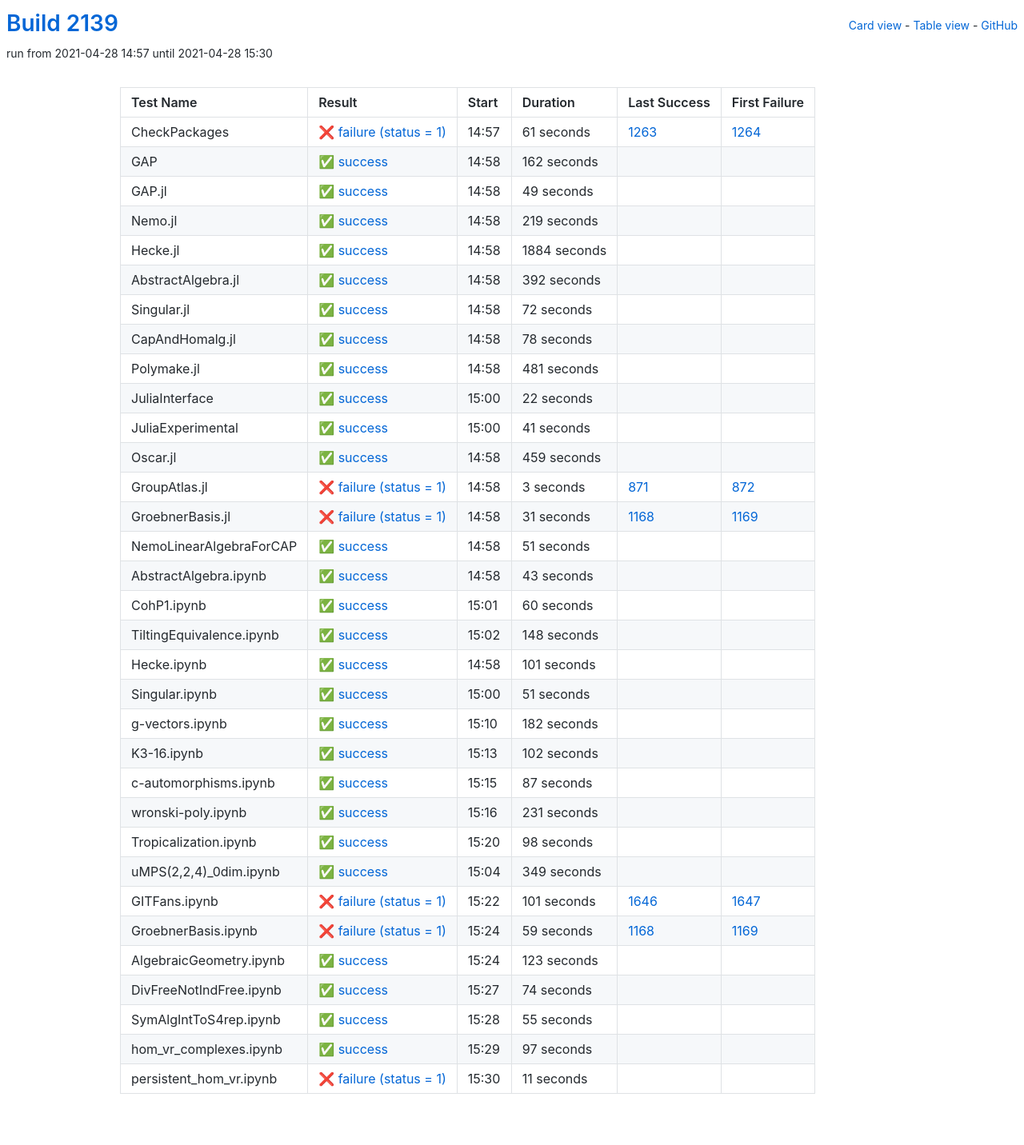
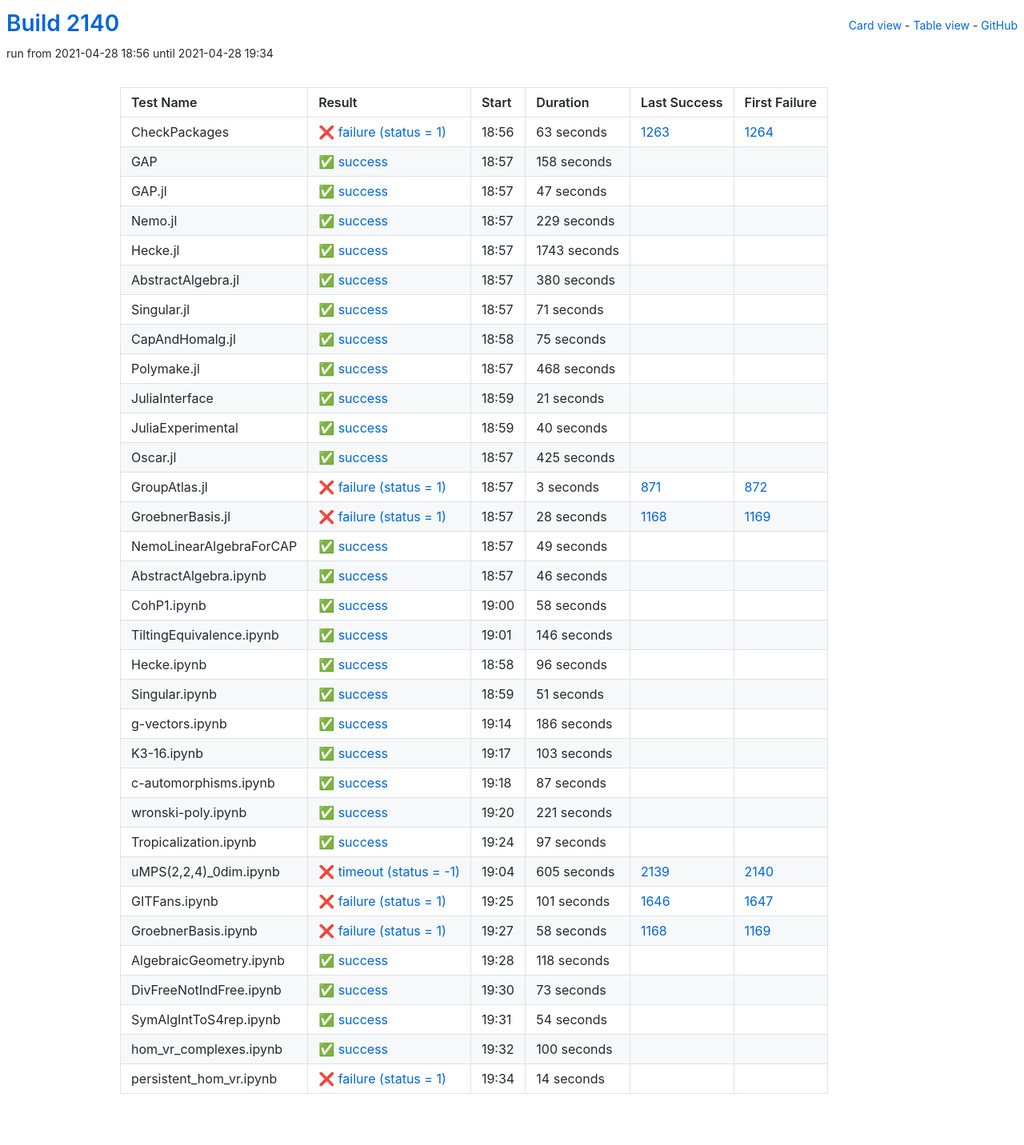
Before and after one commit to oscar-system/oscar-ci-status-stable, a Jekyll site: the page built from table.html, in a window 1280 px wide. Shown: the whole page at 80% size. Built offline with Jekyll 4.4.1, drawn with Linux system fonts in a browser that asks for light colours.

Commit message:
Build #2140

```diff
--- a/_data/ci.yml
+++ b/_data/ci.yml
@@ -1,6 +1,6 @@
 ---
-build: 2139
-build_url: https://oscarci.mathematik.uni-kl.de/job/oscar-stable/2139/
+build: 2140
+build_url: https://oscarci.mathematik.uni-kl.de/job/oscar-stable/2140/
 job: oscar-stable
 organization: oscar-system
 repo: oscar-ci-status-stable
@@ -8,152 +8,152 @@ repourl: https://github.com/oscar-system/oscar-ci-status-stable
 tests:
 - name: CheckPackages
   id: checkpackages
-  log: https://oscarci.mathematik.uni-kl.de/job/oscar-stable/2139/artifact/logs/build-2139/CheckPackages.log
-  start: 2021-04-28 14:57
+  log: https://oscarci.mathematik.uni-kl.de/job/oscar-stable/2140/artifact/logs/build-2140/CheckPackages.log
+  start: 2021-04-28 18:56
   success: false
   exitcode: 1
   status: failure
-  duration: 61
+  duration: 63
   last_success: 1263
   last_success_url: https://oscarci.mathematik.uni-kl.de/job/oscar-stable/1263/
   first_failure: 1264
   first_failure_url: https://oscarci.mathematik.uni-kl.de/job/oscar-stable/1264/
 - name: GAP
   id: gap
-  log: https://oscarci.mathematik.uni-kl.de/job/oscar-stable/2139/artifact/logs/build-2139/GAP.log
-  start: 2021-04-28 14:58
+  log: https://oscarci.mathematik.uni-kl.de/job/oscar-stable/2140/artifact/logs/build-2140/GAP.log
+  start: 2021-04-28 18:57
   success: true
   exitcode: 0
   status: success
-  duration: 162
+  duration: 158
   last_success: false
   last_success_url:
   first_failure: false
   first_failure_url:
 - name: GAP.jl
   id: gap-jl
-  log: https://oscarci.mathematik.uni-kl.de/job/oscar-stable/2139/artifact/logs/build-2139/GAP.jl.log
-  start: 2021-04-28 14:58
+  log: https://oscarci.mathematik.uni-kl.de/job/oscar-stable/2140/artifact/logs/build-2140/GAP.jl.log
+  start: 2021-04-28 18:57
   success: true
   exitcode: 0
   status: success
-  duration: 49
+  duration: 47
   last_success: false
   last_success_url:
   first_failure: false
   first_failure_url:
 - name: Nemo.jl
   id: nemo-jl
-  log: https://oscarci.mathematik.uni-kl.de/job/oscar-stable/2139/artifact/logs/build-2139/Nemo.jl.log
-  start: 2021-04-28 14:58
+  log: https://oscarci.mathematik.uni-kl.de/job/oscar-stable/2140/artifact/logs/build-2140/Nemo.jl.log
+  start: 2021-04-28 18:57
   success: true
   exitcode: 0
   status: success
-  duration: 219
+  duration: 229
   last_success: false
   last_success_url:
   first_failure: false
   first_failure_url:
 - name: Hecke.jl
   id: hecke-jl
-  log: https://oscarci.mathematik.uni-kl.de/job/oscar-stable/2139/artifact/logs/build-2139/Hecke.jl.log
-  start: 2021-04-28 14:58
+  log: https://oscarci.mathematik.uni-kl.de/job/oscar-stable/2140/artifact/logs/build-2140/Hecke.jl.log
+  start: 2021-04-28 18:57
   success: true
   exitcode: 0
   status: success
-  duration: 1884
+  duration: 1743
   last_success: false
   last_success_url:
   first_failure: false
   first_failure_url:
 - name: AbstractAlgebra.jl
   id: abstractalgebra-jl
-  log: https://oscarci.mathematik.uni-kl.de/job/oscar-stable/2139/artifact/logs/build-2139/AbstractAlgebra.jl.log
-  start: 2021-04-28 14:58
+  log: https://oscarci.mathematik.uni-kl.de/job/oscar-stable/2140/artifact/logs/build-2140/AbstractAlgebra.jl.log
+  start: 2021-04-28 18:57
   success: true
   exitcode: 0
   status: success
-  duration: 392
+  duration: 380
   last_success: false
   last_success_url:
   first_failure: false
   first_failure_url:
 - name: Singular.jl
   id: singular-jl
-  log: https://oscarci.mathematik.uni-kl.de/job/oscar-stable/2139/artifact/logs/build-2139/Singular.jl.log
-  start: 2021-04-28 14:58
+  log: https://oscarci.mathematik.uni-kl.de/job/oscar-stable/2140/artifact/logs/build-2140/Singular.jl.log
+  start: 2021-04-28 18:57
   success: true
   exitcode: 0
   status: success
-  duration: 72
+  duration: 71
   last_success: false
   last_success_url:
   first_failure: false
   first_failure_url:
 - name: CapAndHomalg.jl
   id: capandhomalg-jl
-  log: https://oscarci.mathematik.uni-kl.de/job/oscar-stable/2139/artifact/logs/build-2139/CapAndHomalg.jl.log
-  start: 2021-04-28 14:58
+  log: https://oscarci.mathematik.uni-kl.de/job/oscar-stable/2140/artifact/logs/build-2140/CapAndHomalg.jl.log
+  start: 2021-04-28 18:58
   success: true
   exitcode: 0
   status: success
-  duration: 78
+  duration: 75
   last_success: false
   last_success_url:
   first_failure: false
   first_failure_url:
 - name: Polymake.jl
   id: polymake-jl
-  log: https://oscarci.mathematik.uni-kl.de/job/oscar-stable/2139/artifact/logs/build-2139/Polymake.jl.log
-  start: 2021-04-28 14:58
+  log: https://oscarci.mathematik.uni-kl.de/job/oscar-stable/2140/artifact/logs/build-2140/Polymake.jl.log
+  start: 2021-04-28 18:57
   success: true
   exitcode: 0
   status: success
-  duration: 481
+  duration: 468
   last_success: false
   last_success_url:
   first_failure: false
   first_failure_url:
 - name: JuliaInterface
   id: juliainterface
-  log: https://oscarci.mathematik.uni-kl.de/job/oscar-stable/2139/artifact/logs/build-2139/JuliaInterface.log
-  start: 2021-04-28 15:00
+  log: https://oscarci.mathematik.uni-kl.de/job/oscar-stable/2140/artifact/logs/build-2140/JuliaInterface.log
+  start: 2021-04-28 18:59
   success: true
   exitcode: 0
   status: success
-  duration: 22
+  duration: 21
   last_success: false
   last_success_url:
   first_failure: false
   first_failure_url:
 - name: JuliaExperimental
   id: juliaexperimental
-  log: https://oscarci.mathematik.uni-kl.de/job/oscar-stable/2139/artifact/logs/build-2139/JuliaExperimental.log
-  start: 2021-04-28 15:00
+  log: https://oscarci.mathematik.uni-kl.de/job/oscar-stable/2140/artifact/logs/build-2140/JuliaExperimental.log
+  start: 2021-04-28 18:59
   success: true
   exitcode: 0
   status: success
-  duration: 41
+  duration: 40
   last_success: false
   last_success_url:
   first_failure: false
   first_failure_url:
 - name: Oscar.jl
   id: oscar-jl
-  log: https://oscarci.mathematik.uni-kl.de/job/oscar-stable/2139/artifact/logs/build-2139/Oscar.jl.log
-  start: 2021-04-28 14:58
+  log: https://oscarci.mathematik.uni-kl.de/job/oscar-stable/2140/artifact/logs/build-2140/Oscar.jl.log
+  start: 2021-04-28 18:57
   success: true
   exitcode: 0
   status: success
-  duration: 459
+  duration: 425
   last_success: false
   last_success_url:
   first_failure: false
   first_failure_url:
 - name: GroupAtlas.jl
   id: groupatlas-jl
-  log: https://oscarci.mathematik.uni-kl.de/job/oscar-stable/2139/artifact/logs/build-2139/GroupAtlas.jl.log
-  start: 2021-04-28 14:58
+  log: https://oscarci.mathematik.uni-kl.de/job/oscar-stable/2140/artifact/logs/build-2140/GroupAtlas.jl.log
+  start: 2021-04-28 18:57
   success: false
   exitcode: 1
   status: failure
@@ -164,80 +164,80 @@ tests:
   first_failure_url: https://oscarci.mathematik.uni-kl.de/job/oscar-stable/872/
 - name: GroebnerBasis.jl
   id: groebnerbasis-jl
-  log: https://oscarci.mathematik.uni-kl.de/job/oscar-stable/2139/artifact/logs/build-2139/GroebnerBasis.jl.log
-  start: 2021-04-28 14:58
+  log: https://oscarci.mathematik.uni-kl.de/job/oscar-stable/2140/artifact/logs/build-2140/GroebnerBasis.jl.log
+  start: 2021-04-28 18:57
   success: false
   exitcode: 1
   status: failure
-  duration: 31
+  duration: 28
   last_success: 1168
   last_success_url: https://oscarci.mathematik.uni-kl.de/job/oscar-stable/1168/
   first_failure: 1169
   first_failure_url: https://oscarci.mathematik.uni-kl.de/job/oscar-stable/1169/
 - name: NemoLinearAlgebraForCAP
   id: nemolinearalgebraforcap
-  log: https://oscarci.mathematik.uni-kl.de/job/oscar-stable/2139/artifact/logs/build-2139/NemoLinearAlgebraForCAP.log
-  start: 2021-04-28 14:58
+  log: https://oscarci.mathematik.uni-kl.de/job/oscar-stable/2140/artifact/logs/build-2140/NemoLinearAlgebraForCAP.log
+  start: 2021-04-28 18:57
   success: true
   exitcode: 0
   status: success
-  duration: 51
+  duration: 49
   last_success: false
   last_success_url:
   first_failure: false
   first_failure_url:
 - name: AbstractAlgebra.ipynb
   id: abstractalgebra-ipynb
-  log: https://oscarci.mathematik.uni-kl.de/job/oscar-stable/2139/artifact/logs/build-2139/AbstractAlgebra.ipynb.log
-  start: 2021-04-28 14:58
+  log: https://oscarci.mathematik.uni-kl.de/job/oscar-stable/2140/artifact/logs/build-2140/AbstractAlgebra.ipynb.log
+  start: 2021-04-28 18:57
   success: true
   exitcode: 0
   status: success
-  duration: 43
+  duration: 46
   last_success: false
   last_success_url:
   first_failure: false
   first_failure_url:
 - name: CohP1.ipynb
   id: cohp1-ipynb
-  log: https://oscarci.mathematik.uni-kl.de/job/oscar-stable/2139/artifact/logs/build-2139/CohP1.ipynb.log
-  start: 2021-04-28 15:01
+  log: https://oscarci.mathematik.uni-kl.de/job/oscar-stable/2140/artifact/logs/build-2140/CohP1.ipynb.log
+  start: 2021-04-28 19:00
   success: true
   exitcode: 0
   status: success
-  duration: 60
+  duration: 58
   last_success: false
   last_success_url:
   first_failure: false
   first_failure_url:
 - name: TiltingEquivalence.ipynb
   id: tiltingequivalence-ipynb
-  log: https://oscarci.mathematik.uni-kl.de/job/oscar-stable/2139/artifact/logs/build-2139/TiltingEquivalence.ipynb.log
-  start: 2021-04-28 15:02
+  log: https://oscarci.mathematik.uni-kl.de/job/oscar-stable/2140/artifact/logs/build-2140/TiltingEquivalence.ipynb.log
+  start: 2021-04-28 19:01
   success: true
   exitcode: 0
   status: success
-  duration: 148
+  duration: 146
   last_success: false
   last_success_url:
   first_failure: false
   first_failure_url:
 - name: Hecke.ipynb
   id: hecke-ipynb
-  log: https://oscarci.mathematik.uni-kl.de/job/oscar-stable/2139/artifact/logs/build-2139/Hecke.ipynb.log
-  start: 2021-04-28 14:58
+  log: https://oscarci.mathematik.uni-kl.de/job/oscar-stable/2140/artifact/logs/build-2140/Hecke.ipynb.log
+  start: 2021-04-28 18:58
   success: true
   exitcode: 0
   status: success
-  duration: 101
+  duration: 96
   last_success: false
   last_success_url:
   first_failure: false
   first_failure_url:
 - name: Singular.ipynb
   id: singular-ipynb
-  log: https://oscarci.mathematik.uni-kl.de/job/oscar-stable/2139/artifact/logs/build-2139/Singular.ipynb.log
-  start: 2021-04-28 15:00
+  log: https://oscarci.mathematik.uni-kl.de/job/oscar-stable/2140/artifact/logs/build-2140/Singular.ipynb.log
+  start: 2021-04-28 18:59
   success: true
   exitcode: 0
   status: success
@@ -248,32 +248,32 @@ tests:
   first_failure_url:
 - name: g-vectors.ipynb
   id: g-vectors-ipynb
-  log: https://oscarci.mathematik.uni-kl.de/job/oscar-stable/2139/artifact/logs/build-2139/g-vectors.ipynb.log
-  start: 2021-04-28 15:10
+  log: https://oscarci.mathematik.uni-kl.de/job/oscar-stable/2140/artifact/logs/build-2140/g-vectors.ipynb.log
+  start: 2021-04-28 19:14
   success: true
   exitcode: 0
   status: success
-  duration: 182
+  duration: 186
   last_success: false
   last_success_url:
   first_failure: false
   first_failure_url:
 - name: K3-16.ipynb
   id: k3-16-ipynb
-  log: https://oscarci.mathematik.uni-kl.de/job/oscar-stable/2139/artifact/logs/build-2139/K3-16.ipynb.log
-  start: 2021-04-28 15:13
+  log: https://oscarci.mathematik.uni-kl.de/job/oscar-stable/2140/artifact/logs/build-2140/K3-16.ipynb.log
+  start: 2021-04-28 19:17
   success: true
   exitcode: 0
   status: success
-  duration: 102
+  duration: 103
   last_success: false
   last_success_url:
   first_failure: false
   first_failure_url:
 - name: c-automorphisms.ipynb
   id: c-automorphisms-ipynb
-  log: https://oscarci.mathematik.uni-kl.de/job/oscar-stable/2139/artifact/logs/build-2139/c-automorphisms.ipynb.log
-  start: 2021-04-28 15:15
+  log: https://oscarci.mathematik.uni-kl.de/job/oscar-stable/2140/artifact/logs/build-2140/c-automorphisms.ipynb.log
+  start: 2021-04-28 19:18
   success: true
   exitcode: 0
   status: success
@@ -284,44 +284,44 @@ tests:
   first_failure_url:
 - name: wronski-poly.ipynb
   id: wronski-poly-ipynb
-  log: https://oscarci.mathematik.uni-kl.de/job/oscar-stable/2139/artifact/logs/build-2139/wronski-poly.ipynb.log
-  start: 2021-04-28 15:16
+  log: https://oscarci.mathematik.uni-kl.de/job/oscar-stable/2140/artifact/logs/build-2140/wronski-poly.ipynb.log
+  start: 2021-04-28 19:20
   success: true
   exitcode: 0
   status: success
-  duration: 231
+  duration: 221
   last_success: false
   last_success_url:
   first_failure: false
   first_failure_url:
 - name: Tropicalization.ipynb
   id: tropicalization-ipynb
-  log: https://oscarci.mathematik.uni-kl.de/job/oscar-stable/2139/artifact/logs/build-2139/Tropicalization.ipynb.log
-  start: 2021-04-28 15:20
+  log: https://oscarci.mathematik.uni-kl.de/job/oscar-stable/2140/artifact/logs/build-2140/Tropicalization.ipynb.log
+  start: 2021-04-28 19:24
   success: true
   exitcode: 0
   status: success
-  duration: 98
+  duration: 97
   last_success: false
   last_success_url:
   first_failure: false
   first_failure_url:
 - name: uMPS(2,2,4)_0dim.ipynb
   id: umps-2-2-4-0dim-ipynb
-  log: https://oscarci.mathematik.uni-kl.de/job/oscar-stable/2139/artifact/logs/build-2139/uMPS-2-2-4-_0dim.ipynb.log
-  start: 2021-04-28 15:04
-  success: true
-  exitcode: 0
-  status: success
-  duration: 349
-  last_success: false
-  last_success_url:
-  first_failure: false
-  first_failure_url:
+  log: https://oscarci.mathematik.uni-kl.de/job/oscar-stable/2140/artifact/logs/build-2140/uMPS-2-2-4-_0dim.ipynb.log
+  start: 2021-04-28 19:04
+  success: false
+  exitcode: -1
+  status: timeout
+  duration: 605
+  last_success: 2139
+  last_success_url: https://oscarci.mathematik.uni-kl.de/job/oscar-stable/2139/
+  first_failure: 2140
+  first_failure_url: https://oscarci.mathematik.uni-kl.de/job/oscar-stable/2140/
 - name: GITFans.ipynb
   id: gitfans-ipynb
-  log: https://oscarci.mathematik.uni-kl.de/job/oscar-stable/2139/artifact/logs/build-2139/GITFans.ipynb.log
-  start: 2021-04-28 15:22
+  log: https://oscarci.mathematik.uni-kl.de/job/oscar-stable/2140/artifact/logs/build-2140/GITFans.ipynb.log
+  start: 2021-04-28 19:25
   success: false
   exitcode: 1
   status: failure
@@ -332,72 +332,72 @@ tests:
   first_failure_url: https://oscarci.mathematik.uni-kl.de/job/oscar-stable/1647/
 - name: GroebnerBasis.ipynb
   id: groebnerbasis-ipynb
-  log: https://oscarci.mathematik.uni-kl.de/job/oscar-stable/2139/artifact/logs/build-2139/GroebnerBasis.ipynb.log
-  start: 2021-04-28 15:24
+  log: https://oscarci.mathematik.uni-kl.de/job/oscar-stable/2140/artifact/logs/build-2140/GroebnerBasis.ipynb.log
+  start: 2021-04-28 19:27
   success: false
   exitcode: 1
   status: failure
-  duration: 59
+  duration: 58
   last_success: 1168
   last_success_url: https://oscarci.mathematik.uni-kl.de/job/oscar-stable/1168/
   first_failure: 1169
   first_failure_url: https://oscarci.mathematik.uni-kl.de/job/oscar-stable/1169/
 - name: AlgebraicGeometry.ipynb
   id: algebraicgeometry-ipynb
-  log: https://oscarci.mathematik.uni-kl.de/job/oscar-stable/2139/artifact/logs/build-2139/AlgebraicGeometry.ipynb.log
-  start: 2021-04-28 15:24
+  log: https://oscarci.mathematik.uni-kl.de/job/oscar-stable/2140/artifact/logs/build-2140/AlgebraicGeometry.ipynb.log
+  start: 2021-04-28 19:28
   success: true
   exitcode: 0
   status: success
-  duration: 123
+  duration: 118
   last_success: false
   last_success_url:
   first_failure: false
   first_failure_url:
 - name: DivFreeNotIndFree.ipynb
   id: divfreenotindfree-ipynb
-  log: https://oscarci.mathematik.uni-kl.de/job/oscar-stable/2139/artifact/logs/build-2139/DivFreeNotIndFree.ipynb.log
-  start: 2021-04-28 15:27
+  log: https://oscarci.mathematik.uni-kl.de/job/oscar-stable/2140/artifact/logs/build-2140/DivFreeNotIndFree.ipynb.log
+  start: 2021-04-28 19:30
   success: true
   exitcode: 0
   status: success
-  duration: 74
+  duration: 73
   last_success: false
   last_success_url:
   first_failure: false
   first_failure_url:
 - name: SymAlgIntToS4rep.ipynb
   id: symalginttos4rep-ipynb
-  log: https://oscarci.mathematik.uni-kl.de/job/oscar-stable/2139/artifact/logs/build-2139/SymAlgIntToS4rep.ipynb.log
-  start: 2021-04-28 15:28
+  log: https://oscarci.mathematik.uni-kl.de/job/oscar-stable/2140/artifact/logs/build-2140/SymAlgIntToS4rep.ipynb.log
+  start: 2021-04-28 19:31
   success: true
   exitcode: 0
   status: success
-  duration: 55
+  duration: 54
   last_success: false
   last_success_url:
   first_failure: false
   first_failure_url:
 - name: hom_vr_complexes.ipynb
   id: hom-vr-complexes-ipynb
-  log: https://oscarci.mathematik.uni-kl.de/job/oscar-stable/2139/artifact/logs/build-2139/hom_vr_complexes.ipynb.log
-  start: 2021-04-28 15:29
+  log: https://oscarci.mathematik.uni-kl.de/job/oscar-stable/2140/artifact/logs/build-2140/hom_vr_complexes.ipynb.log
+  start: 2021-04-28 19:32
   success: true
   exitcode: 0
   status: success
-  duration: 97
+  duration: 100
   last_success: false
   last_success_url:
   first_failure: false
   first_failure_url:
 - name: persistent_hom_vr.ipynb
   id: persistent-hom-vr-ipynb
-  log: https://oscarci.mathematik.uni-kl.de/job/oscar-stable/2139/artifact/logs/build-2139/persistent_hom_vr.ipynb.log
-  start: 2021-04-28 15:30
+  log: https://oscarci.mathematik.uni-kl.de/job/oscar-stable/2140/artifact/logs/build-2140/persistent_hom_vr.ipynb.log
+  start: 2021-04-28 19:34
   success: false
   exitcode: 1
   status: failure
-  duration: 11
+  duration: 14
   last_success: false
   last_success_url:
   first_failure: false
```
Also changed, not shown: README.md.
